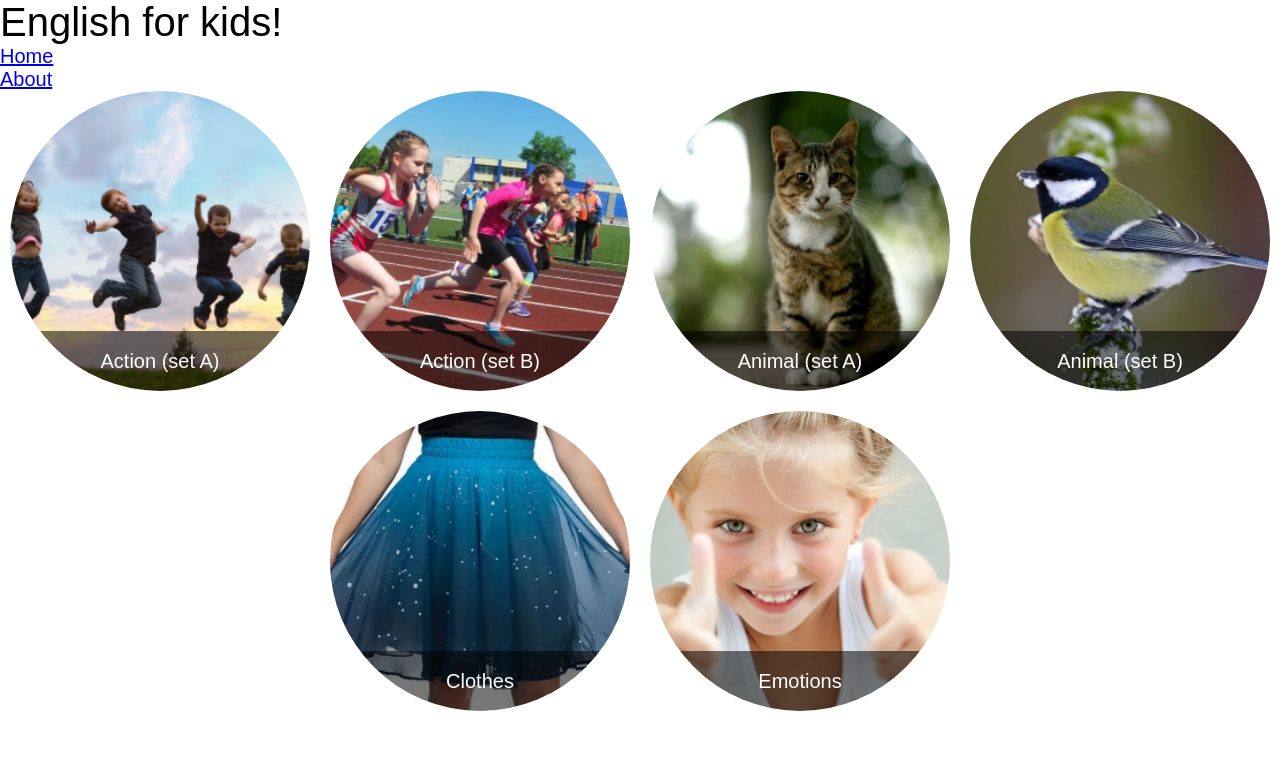
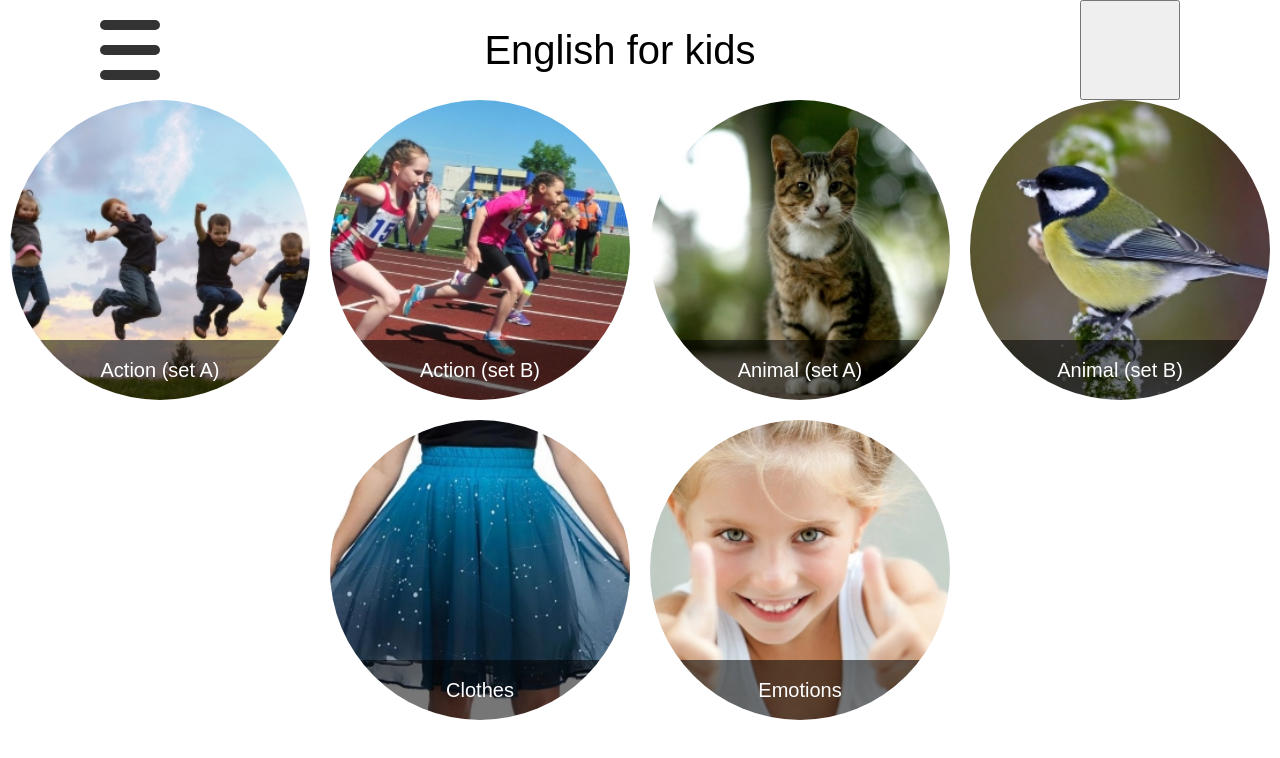
Before and after one commit to fronte-finem/Rolling-Scopes-School__JSFE-2021Q1, a React app: page / in a window 1280 px wide. Shown: the top 758 px of the page. Built offline with nearby package versions, Linux system fonts and the light colour scheme.

Commit message:
feat: use header and sidebar

```diff
--- a/src/index.tsx
+++ b/src/index.tsx
@@ -6,6 +6,8 @@ import { categoriesDTOValidator } from 'types/category-dto';
 import { useFetch } from 'services/fetch-hook';
 import { fixLinks } from 'services/fix-links';
 import { Categories, CategoriesProps } from 'components/categories/categories';
+import { Sidebar } from 'components/sidebar/sidebar';
+import { Header } from 'components/header/header';
 
 const Cards = ({ data }: CategoriesProps) => {
   const { slug } = useParams<{ slug: string }>();
@@ -21,28 +23,19 @@ const App = () => {
 
   return (
     <div>
-      <h1>English for kids!</h1>
+      <Header />
       <HashRouter>
         <div>
-          <nav>
-            <ul>
-              <li>
-                <NavLink to="/">Home</NavLink>
-              </li>
-              <li>
-                <NavLink to="/about">About</NavLink>
-              </li>
-            </ul>
-          </nav>
+          <Sidebar data={data === null ? [] : fixLinks(data)} />
           <Switch>
             <Route exact path="/">
               <Categories data={data === null ? [] : fixLinks(data)} />
             </Route>
+            <Route path="/about">
+              <>ABOUT</>
+            </Route>
             <Route path="/:slug">
               <Cards data={data === null ? [] : fixLinks(data)} />
-            </Route>
-            <Route path="/about">
-              <>ABOUT</>
             </Route>
           </Switch>
         </div>
```
